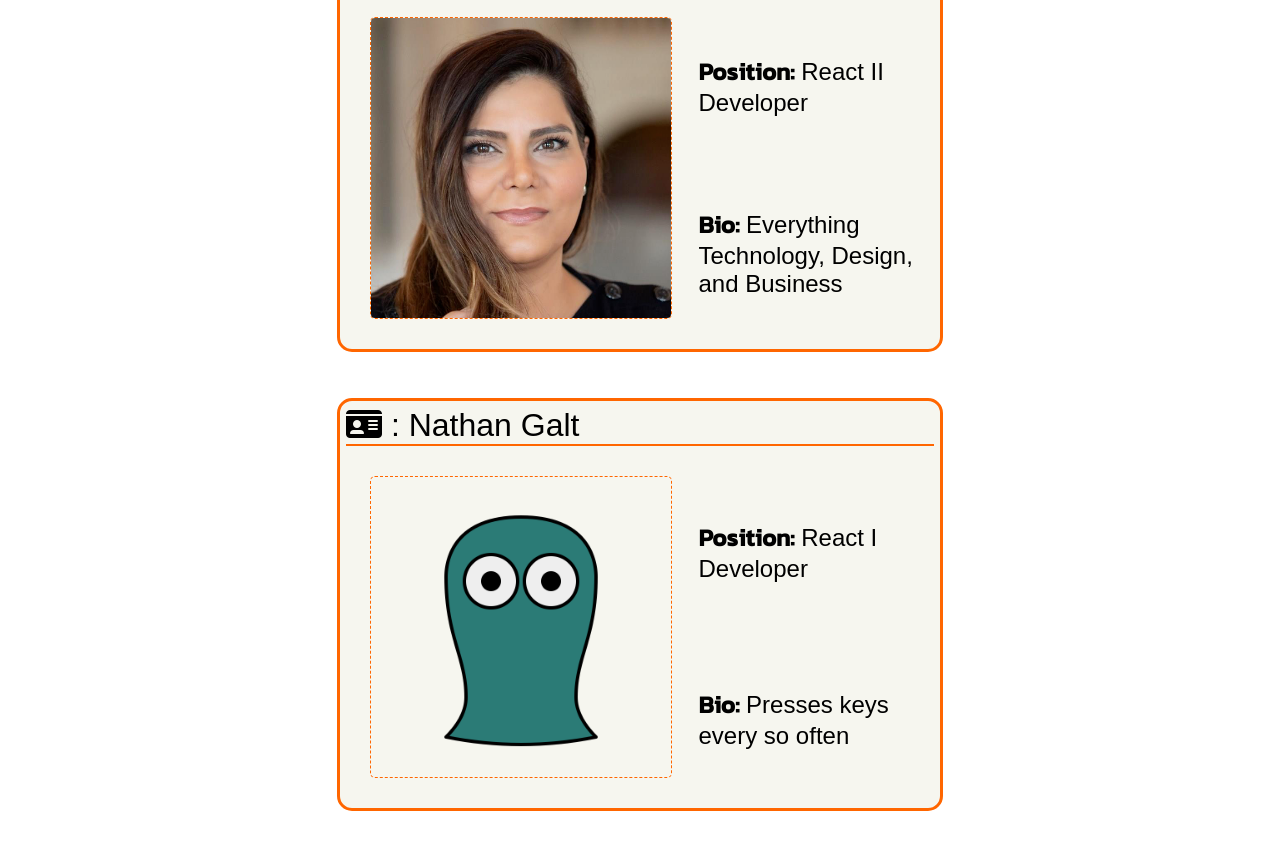
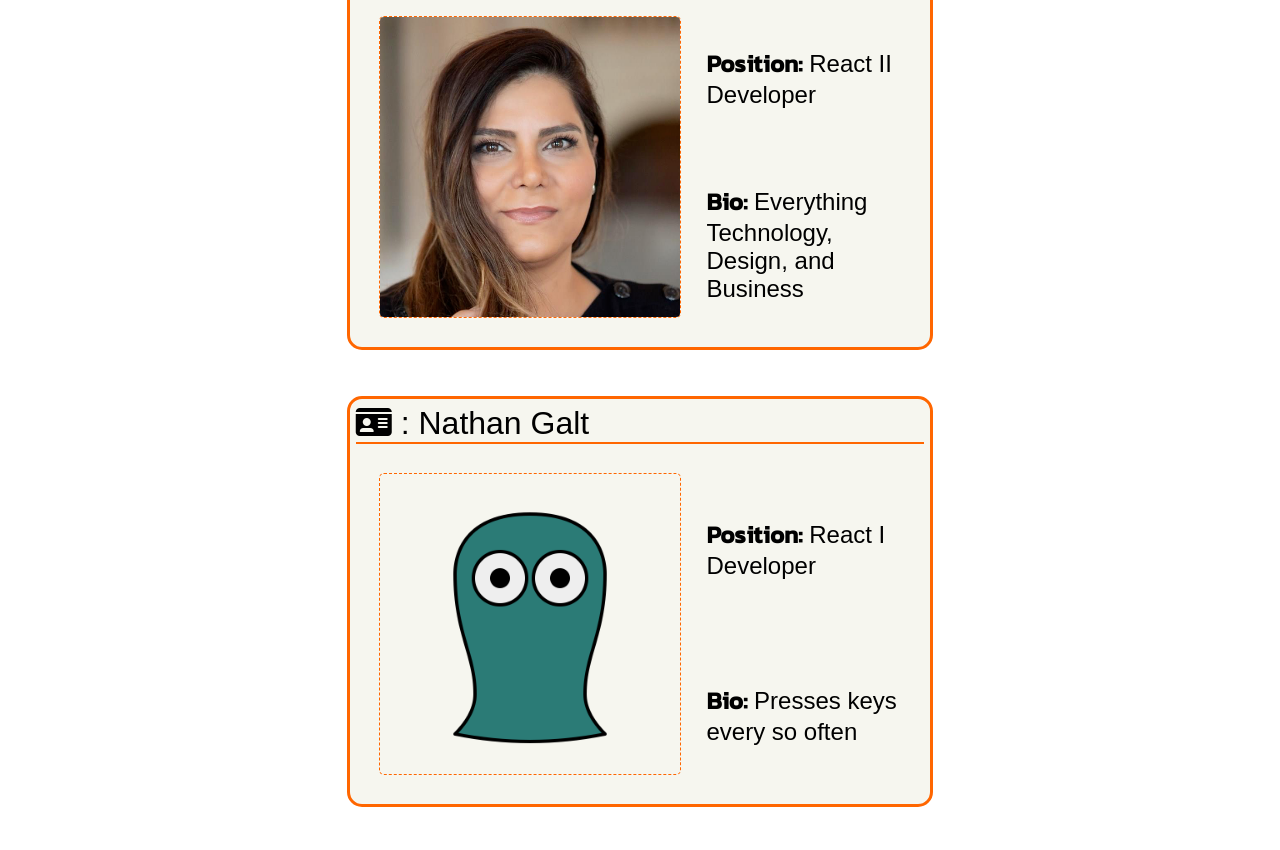
Before and after one commit to SaltiestHackerNewsBWFT/UI, a plain HTML site: page about.html in a window 1280 px wide. Shown: the part 529-1379 px from the top of the page. Drawn offline with Linux system fonts and the light colour scheme; files whose address does not match are found by name; a web font is replaced by a local one.

Commit message:
fixed tiny horizontal scrollbar appear between about 620px and 600px on about page

```diff
--- a/styles.css
+++ b/styles.css
@@ -251,7 +251,7 @@ img {
 }
 .id-card {
   max-width: 30%;
-  min-width: 600px;
+  min-width: 580px;
   border: solid #f60 .2em;
   border-radius: 15px;
   background-color: #f6f6ef;
@@ -317,7 +317,7 @@ footer {
 
 
 
-@media(max-width: 600px) {
+@media(max-width: 610px) {
   .container {
     margin: 0;
   }
```
